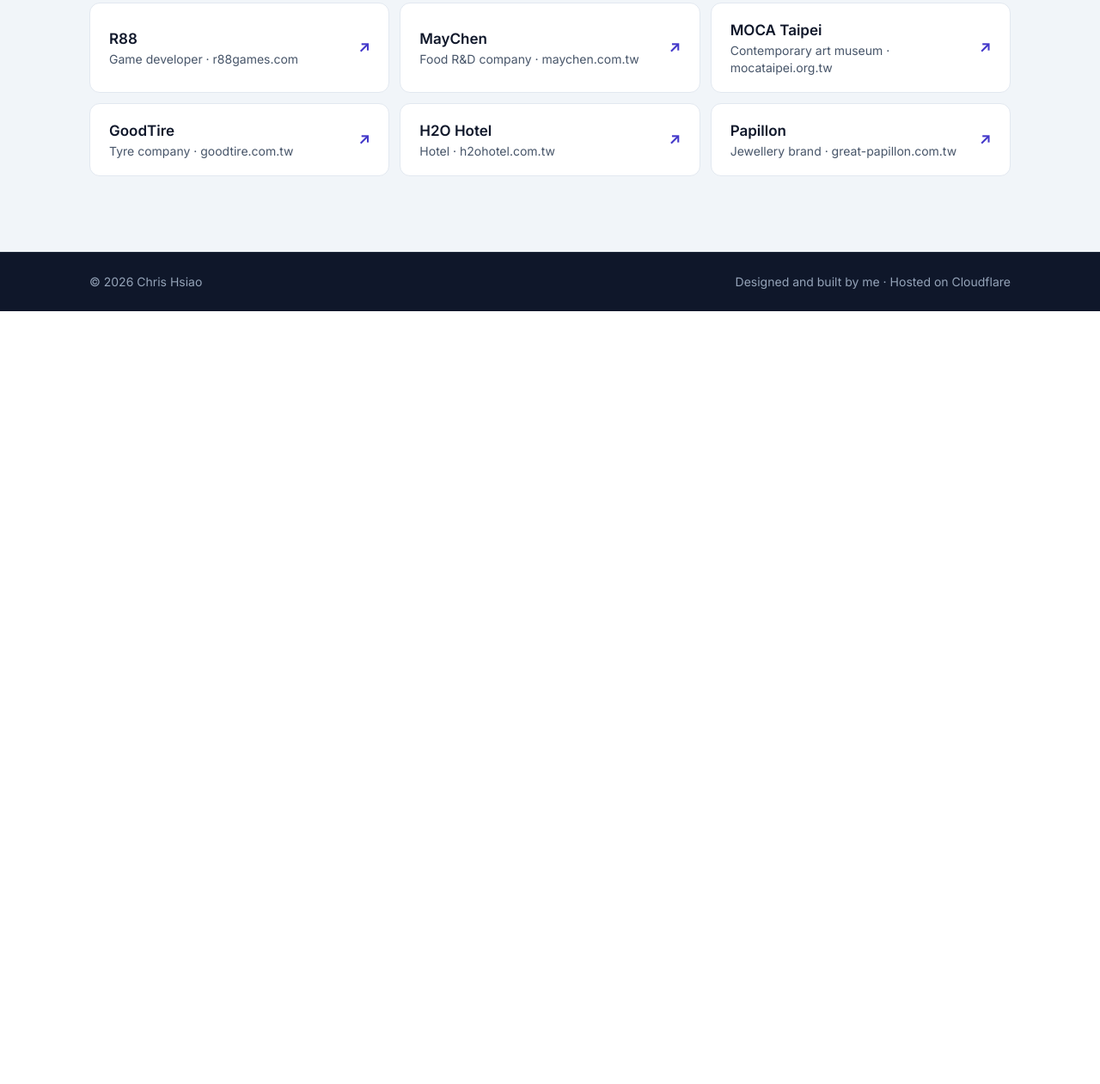
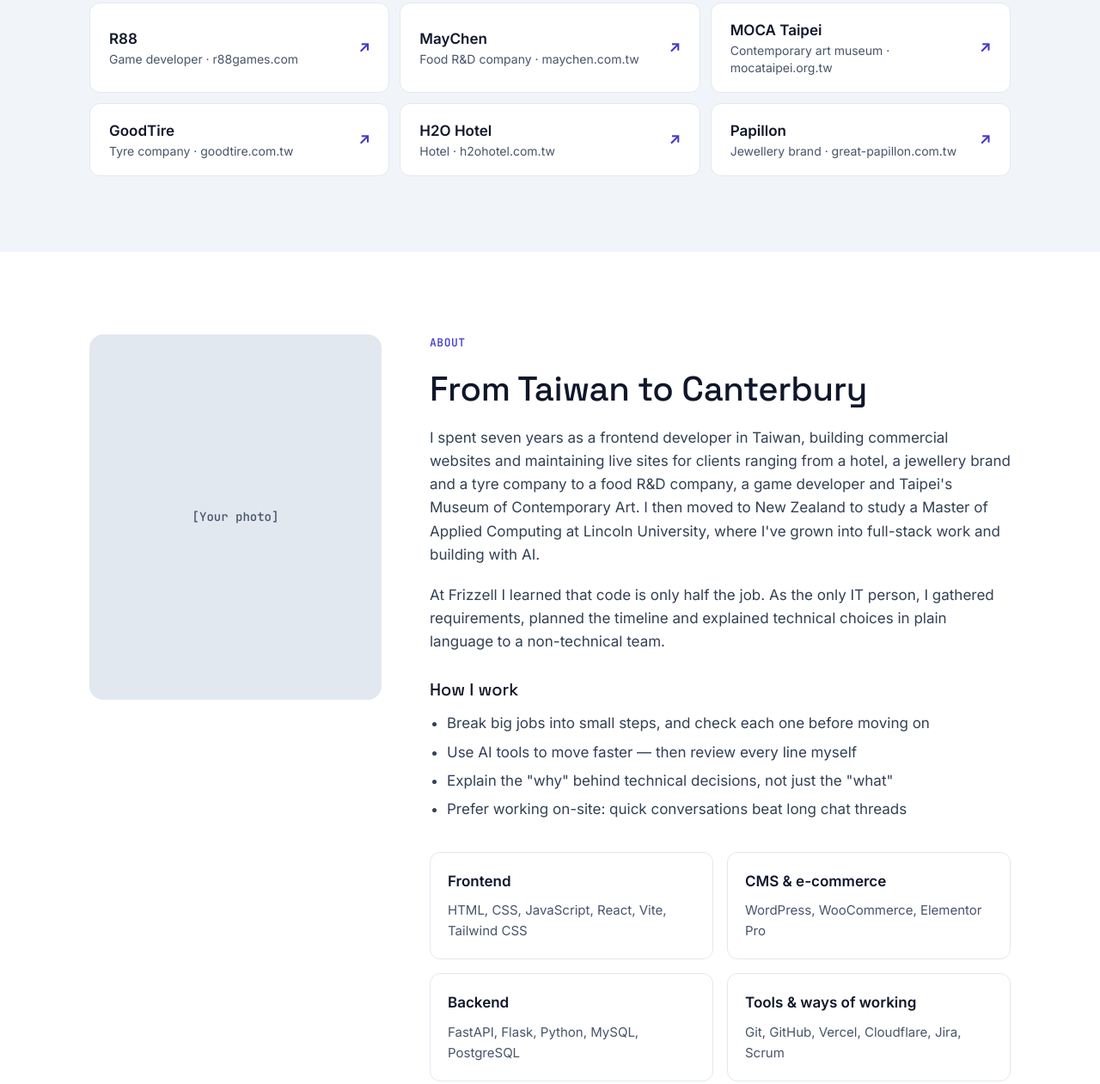
Before and after one commit to hsiaomingcheng/portfolio, an Astro site: page / in a window 1280 px wide. Shown: the part 2363-3624 px from the top of the page at 86% size. Before the commit the page ends 2725 px from the top, so only its background shows below. Built offline with nearby package versions, Linux system fonts and the light colour scheme; Astro itself is replaced by a stand-in of ours.

Commit message:
Add About section with skills and how-I-work list (phase 5)
Add skills data and an About component with a photo placeholder, bio,
working-style list and four skill cards.

```diff
--- /dev/null
+++ b/src/components/About.astro
@@ -0,0 +1,66 @@
+---
+import { skillGroups } from '../data/skills';
+
+const howIWork = [
+  'Break big jobs into small steps, and check each one before moving on',
+  'Use AI tools to move faster — then review every line myself',
+  'Explain the "why" behind technical decisions, not just the "what"',
+  'Prefer working on-site: quick conversations beat long chat threads',
+];
+---
+
+<section
+  id="about"
+  aria-labelledby="about-title"
+  class="mx-auto flex max-w-[1120px] flex-wrap items-start gap-14 px-6 py-16 md:py-24"
+>
+  <!--
+    [TODO: profile photo] Chris to supply (4:5). When it exists, put it in
+    src/assets/ and replace this placeholder with an astro:assets <Image /> and real alt text.
+  -->
+  <div
+    class="flex aspect-[4/5] min-w-[260px] flex-[0_1_340px] items-center justify-center rounded-2xl bg-line font-mono text-sm text-muted"
+  >
+    [Your photo]
+  </div>
+
+  <div class="flex min-w-0 flex-[999_1_480px] flex-col gap-5">
+    <div class="font-mono text-[13px] uppercase tracking-[0.04em] text-accent">About</div>
+    <h2
+      id="about-title"
+      class="m-0 font-heading text-[clamp(1.875rem,4vw,2.5rem)] leading-[1.15] tracking-[-0.01em]"
+    >
+      From Taiwan to Canterbury
+    </h2>
+    <p class="m-0 text-body">
+      I spent seven years as a frontend developer in Taiwan, building commercial websites and
+      maintaining live sites for clients ranging from a hotel, a jewellery brand and a tyre
+      company to a food R&amp;D company, a game developer and Taipei's Museum of Contemporary Art.
+      I then moved to New Zealand to study a Master of Applied Computing at Lincoln University,
+      where I've grown into full-stack work and building with AI.
+    </p>
+    <p class="m-0 text-body">
+      At Frizzell I learned that code is only half the job. As the only IT person, I gathered
+      requirements, planned the timeline and explained technical choices in plain language to a
+      non-technical team.
+    </p>
+
+    <div class="flex flex-col gap-3 pt-2">
+      <h3 class="m-0 font-heading text-xl">How I work</h3>
+      <ul class="m-0 flex list-disc flex-col gap-1.5 pl-5 text-body">
+        {howIWork.map((item) => <li>{item}</li>)}
+      </ul>
+    </div>
+
+    <ul class="m-0 flex list-none flex-wrap gap-4 p-0 pt-4">
+      {
+        skillGroups.map((group) => (
+          <li class="flex min-w-0 flex-[1_1_220px] flex-col gap-2 rounded-xl border border-line p-5">
+            <h3 class="m-0 text-[17px] font-semibold">{group.title}</h3>
+            <p class="m-0 text-[15px] text-muted">{group.items.join(', ')}</p>
+          </li>
+        ))
+      }
+    </ul>
+  </div>
+</section>
--- /dev/null
+++ b/src/data/skills.ts
@@ -0,0 +1,23 @@
+export interface SkillGroup {
+  title: string;
+  items: string[];
+}
+
+export const skillGroups: SkillGroup[] = [
+  {
+    title: 'Frontend',
+    items: ['HTML', 'CSS', 'JavaScript', 'React', 'Vite', 'Tailwind CSS'],
+  },
+  {
+    title: 'CMS & e-commerce',
+    items: ['WordPress', 'WooCommerce', 'Elementor Pro'],
+  },
+  {
+    title: 'Backend',
+    items: ['FastAPI', 'Flask', 'Python', 'MySQL', 'PostgreSQL'],
+  },
+  {
+    title: 'Tools & ways of working',
+    items: ['Git', 'GitHub', 'Vercel', 'Cloudflare', 'Jira', 'Scrum'],
+  },
+];
--- a/src/pages/index.astro
+++ b/src/pages/index.astro
@@ -3,6 +3,7 @@ import BaseLayout from '../layouts/BaseLayout.astro';
 import Hero from '../components/Hero.astro';
 import Work from '../components/Work.astro';
 import TaiwanClients from '../components/TaiwanClients.astro';
+import About from '../components/About.astro';
 ---
 
 <BaseLayout>
@@ -10,4 +11,5 @@ import TaiwanClients from '../components/TaiwanClients.astro';
   <Work>
     <TaiwanClients />
   </Work>
+  <About />
 </BaseLayout>
```
